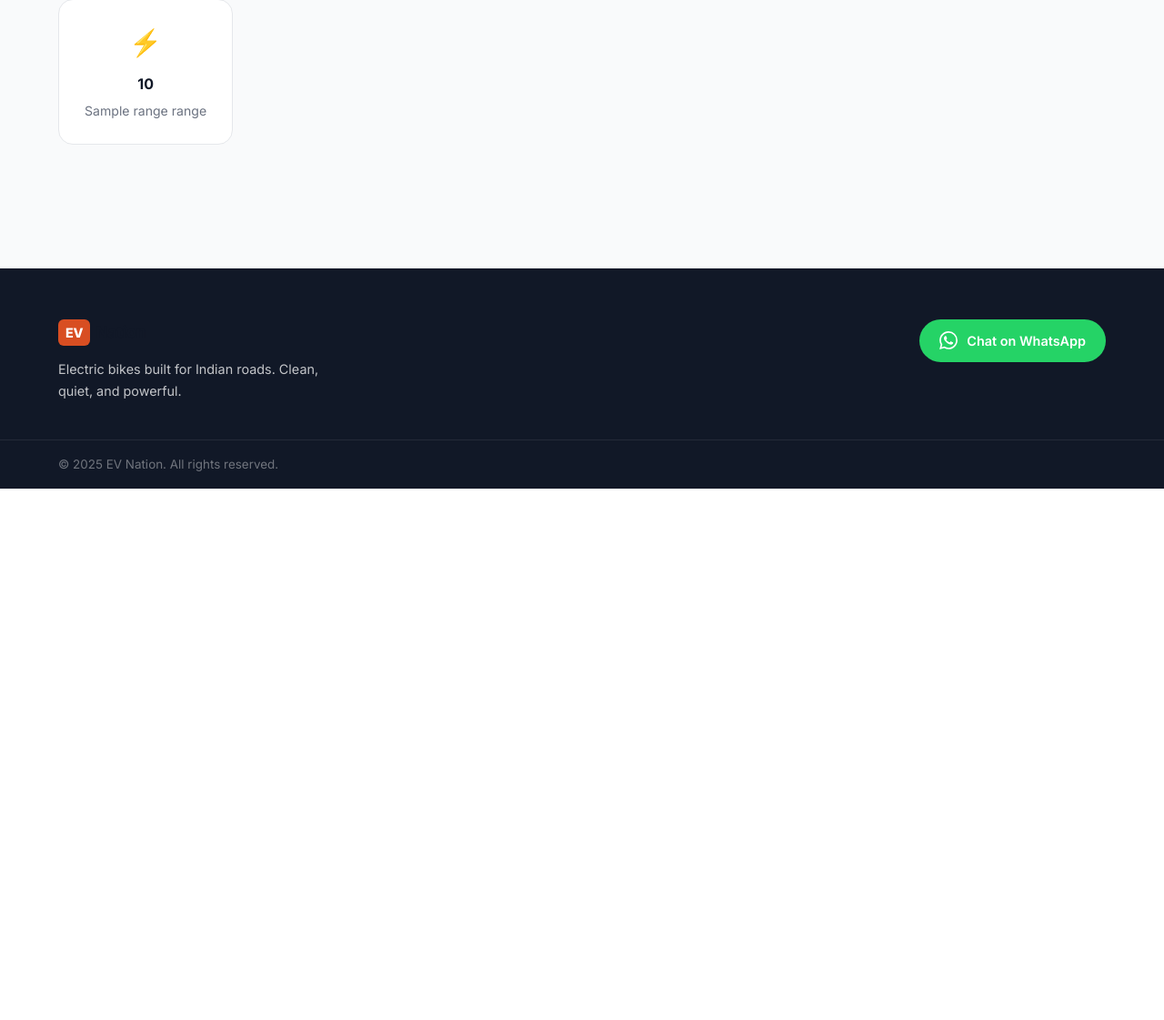
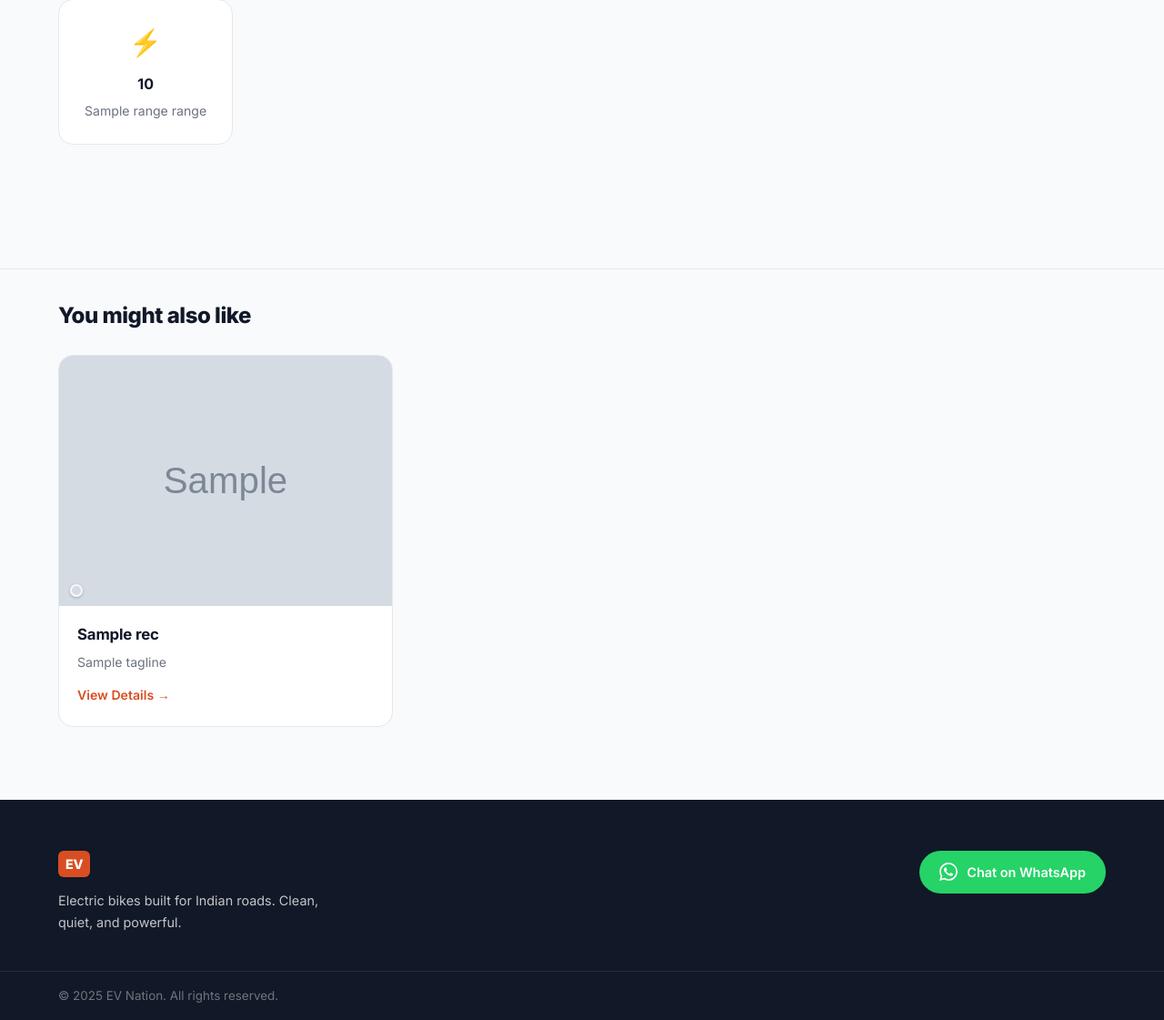
Before and after one commit to mynexasolutions-spec/ev-nation, a FastAPI app: template app/web/templates/storefront/product.html in a window 1280 px wide. Shown: the part 1256-2377 px from the top of the page at 91% size. Before the commit the page ends 1793 px from the top, so only its background shows below. Run offline with FastAPI, Linux system fonts and the light colour scheme; the template is opened without the code that fills it: most values are stand-ins (such as "Sample title", 1, 10 or a date in 2020); grey boxes marked "Sample" are stand-in pictures.

Commit message:
Implement random active product recommendations on storefront detail page

```diff
--- a/app/services/product_service.py
+++ b/app/services/product_service.py
@@ -25,6 +25,10 @@ class ProductService:
 
     def list_public_products(self, db: Session) -> list[ProductListItem]:
         products = self.repository.list_active(db)
+        return [self._to_product_list_item(product) for product in products]
+
+    def get_public_recommendations(self, db: Session, exclude_id: int, limit: int = 3) -> list[ProductListItem]:
+        products = self.repository.get_random_active_exclude(db, exclude_id, limit)
         return [self._to_product_list_item(product) for product in products]
 
     def list_admin_products(self, db: Session) -> list[AdminProductListItem]:
--- a/app/web/routes/storefront.py
+++ b/app/web/routes/storefront.py
@@ -32,6 +32,7 @@ def home(request: Request, db: Session = Depends(get_db)):
 def product_detail(slug: str, request: Request, db: Session = Depends(get_db)):
     try:
         product = product_service.get_public_product(db, slug)
+        recommendations = product_service.get_public_recommendations(db, exclude_id=product.id, limit=3)
     except NotFoundError:
         return templates.TemplateResponse(
             "storefront/404.html",
@@ -43,6 +44,7 @@ def product_detail(slug: str, request: Request, db: Session = Depends(get_db)):
         {
             "request": request,
             "product": product,
+            "recommendations": recommendations,
             "page_title": f"{product.name} – EV Nation",
             "whatsapp_number": settings.whatsapp_number,
         },
--- a/app/web/templates/storefront/product.html
+++ b/app/web/templates/storefront/product.html
@@ -177,6 +177,45 @@
     </div>
 </div>
 
+{% if recommendations %}
+<section class="bikes-section" style="padding-top: 2rem; border-top: 1px solid var(--border);">
+    <div class="container">
+        <div class="section-head" style="margin-bottom: 24px;">
+            <h2 style="font-size: 1.5rem;">You might also like</h2>
+        </div>
+        <div class="bikes-grid">
+            {% for rec in recommendations %}
+            <a href="/bikes/{{ rec.slug }}" class="bike-card">
+                <div class="bike-card-image">
+                    {% if rec.primary_image %}
+                    <img src="{{ rec.primary_image.image_path }}" alt="{{ rec.primary_image.alt_text or rec.name }}" loading="lazy">
+                    {% else %}
+                    <div class="bike-card-placeholder">
+                        <svg width="48" height="48" viewBox="0 0 24 24" fill="none" stroke="currentColor" stroke-width="1" stroke-linecap="round" stroke-linejoin="round"><rect x="2" y="7" width="20" height="14" rx="2"/><path d="M16 7V5a2 2 0 0 0-2-2h-4a2 2 0 0 0-2 2v2"/><line x1="12" y1="12" x2="12" y2="16"/><line x1="10" y1="14" x2="14" y2="14"/></svg>
+                    </div>
+                    {% endif %}
+                    {% if rec.variants %}
+                    <div class="bike-card-variants">
+                        {% for variant in rec.variants[:5] %}
+                        <span class="color-dot" style="background: {{ variant.color_code or '#888' }}" title="{{ variant.color_name }}"></span>
+                        {% endfor %}
+                    </div>
+                    {% endif %}
+                </div>
+                <div class="bike-card-body">
+                    <h3 class="bike-card-name">{{ rec.name }}</h3>
+                    {% if rec.tagline %}
+                    <p class="bike-card-tagline">{{ rec.tagline }}</p>
+                    {% endif %}
+                    <span class="bike-card-cta">View Details →</span>
+                </div>
+            </a>
+            {% endfor %}
+        </div>
+    </div>
+</section>
+{% endif %}
+
 <script>
 // Gallery thumbnail switcher
 document.querySelectorAll(".thumb-btn").forEach(btn => {
```
Also changed, not shown: app/repositories/product_repository.py (+11 -1 lines).
